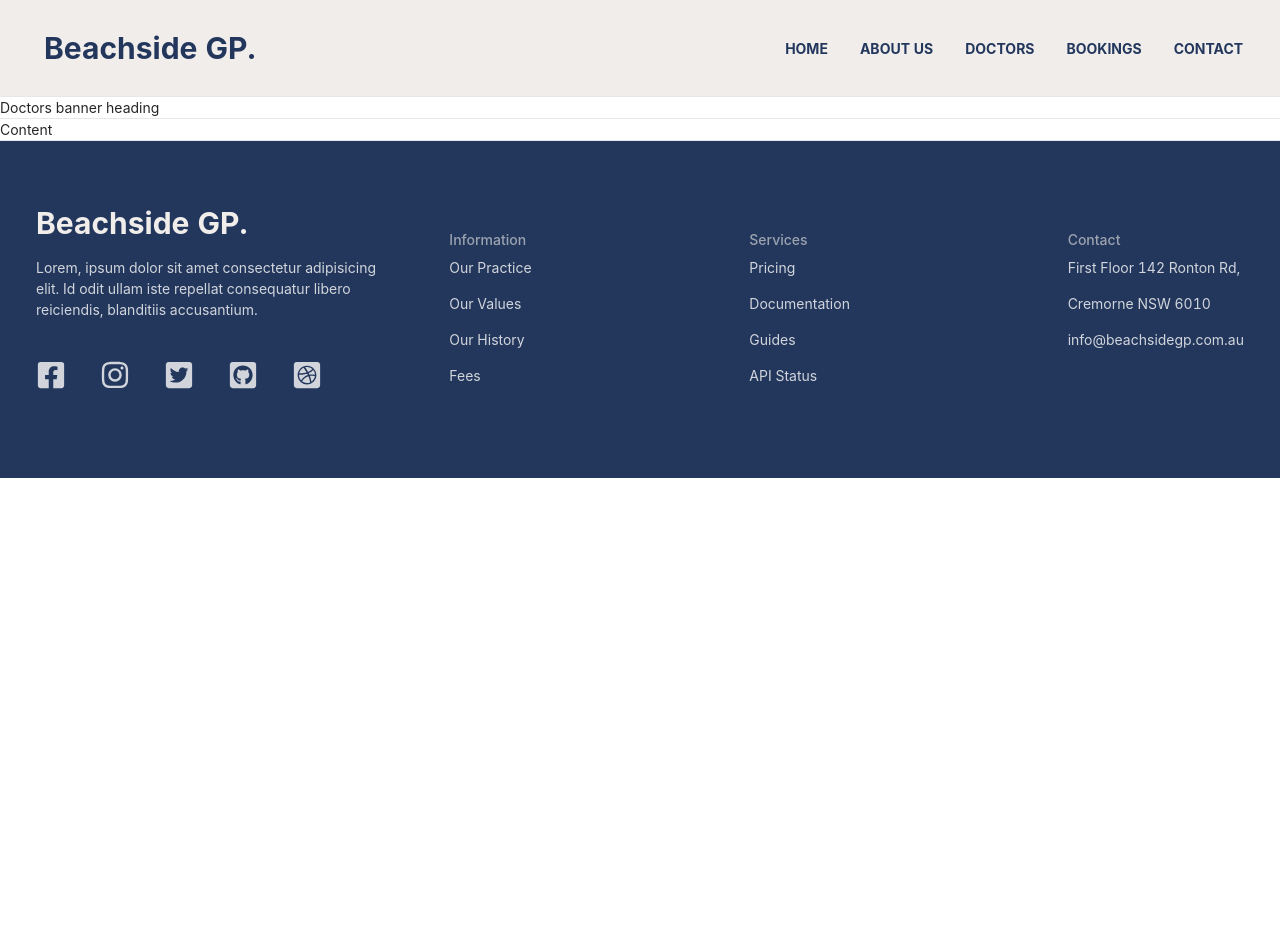
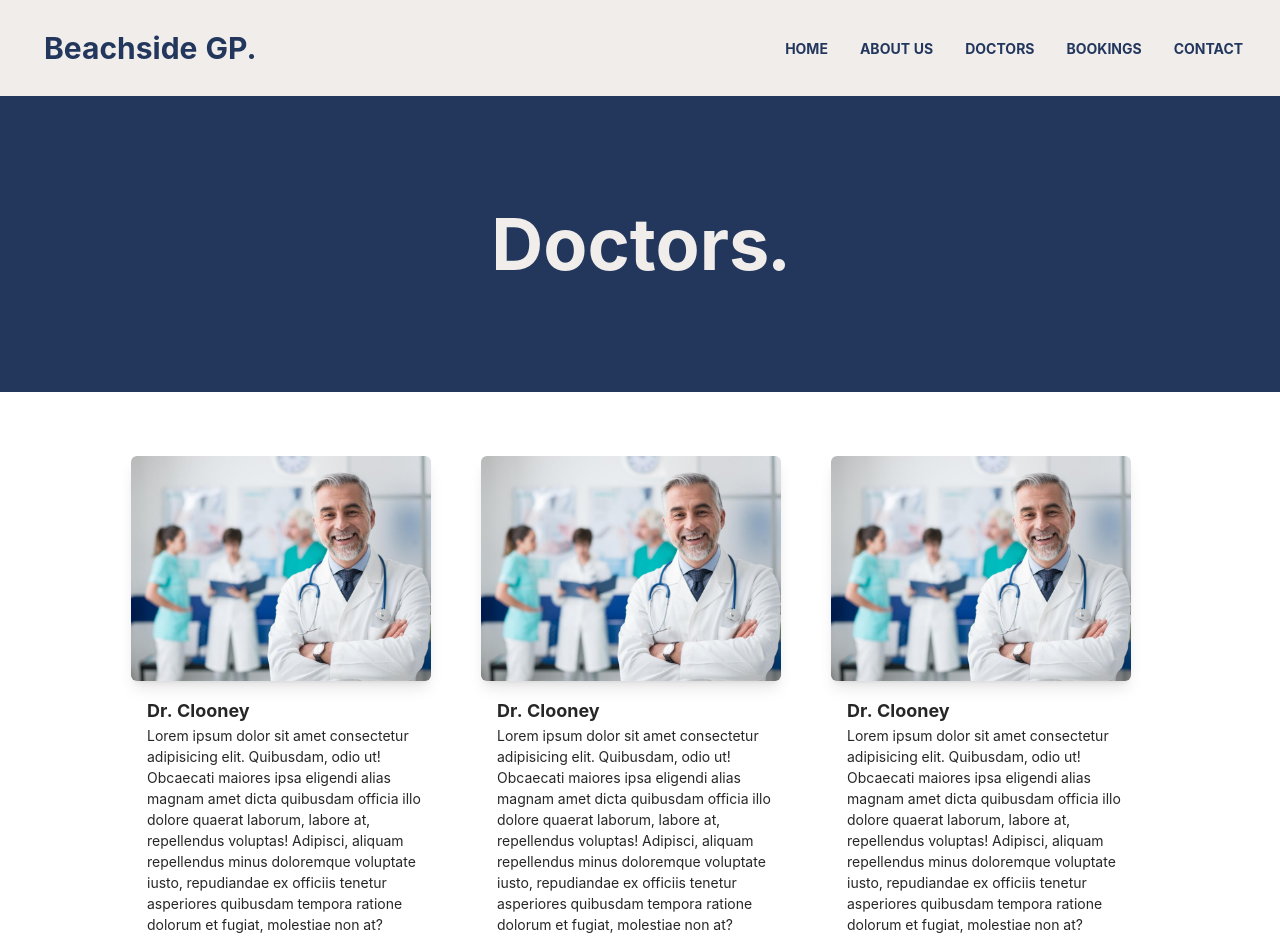
Before and after one commit to marlonmoreira000/clinic-concierge-app-frontend, a React (Vite) app: page /doctors in a window 1280 px wide. Shown: the top 952 px of the page. Before the commit the page ends 800 px from the top, so only its background shows below. Built offline with nearby package versions, Linux system fonts and the light colour scheme.

Commit message:
finish all basic pages

```diff
--- /dev/null
+++ b/src/components/Header.jsx
@@ -0,0 +1,13 @@
+import React from "react";
+
+const Header = (props) => {
+  return (
+    <div className="bg-[#23375d]">
+      <h1 class="text-center text-4xl sm:text-6xl md:text-7xl font-bold py-16 md:py-22 lg:py-28 text-[#f0edeb]">
+        {props.text}
+      </h1>
+    </div>
+  );
+};
+
+export default Header;
--- a/src/components/Hero.jsx
+++ b/src/components/Hero.jsx
@@ -1,5 +1,4 @@
 import React from "react";
-// import Typed from "react-typed";
 
 const Hero = () => {
   return (
@@ -10,15 +9,8 @@ const Hero = () => {
         </h1>
         <div className="flex justify-center items-center">
           <p className="text-xl sm:text-4xl md:text-5xl font-bold py-4 text-[#f0edeb]">
-            Our GPs care for your wellness.
+            Our GPs care about your wellbeing.
           </p>
-          {/* <Typed
-            className="text-xl sm:text-4xl md:text-5xl font-bold pl-2 text-[#f0edeb]"
-            strings={["health", "welfare", "vitality"]}
-            typeSpeed={160}
-            backSpeed={220}
-            loop
-          /> */}
         </div>
       </div>
     </div>
--- a/src/components/Nav.jsx
+++ b/src/components/Nav.jsx
@@ -17,10 +17,10 @@ const Nav = () => {
         </h1>
         <ul className="hidden lg:flex uppercase text-[#23375d] font-bold">
           <li className="p-4"><Link to="/">Home</Link></li>
-          <li className="p-4 flex-shrink-0"><Link to="/">About us</Link></li>
-          <li className="p-4"><Link to="/">Doctors</Link></li>
+          <li className="p-4 flex-shrink-0"><Link to="/about">About us</Link></li>
+          <li className="p-4"><Link to="/doctors">Doctors</Link></li>
           <li className="p-4"><Link to="/bookings">Bookings</Link></li>
-          <li className="p-4"><Link to="/">Contact</Link></li>
+          <li className="p-4"><Link to="/contact">Contact</Link></li>
         </ul>
         <div onClick={handleNav} className="block lg:hidden">
           {nav ? <AiOutlineClose size={25} /> : <AiOutlineMenu size={25} />}
--- a/src/components/pages/About.jsx
+++ b/src/components/pages/About.jsx
@@ -1,13 +1,32 @@
+import Header from "../Header";
+
 const About = () => {
-    return (
-      <>
-        <hr />
-        <h1>About banner heading</h1>
-        <hr />
-        <h1>Content</h1>
-        <hr />
-      </>
-    );
-}
+  return (
+    <>
+      <Header text="About us." />
+      <div>
+        <div className="py-12 bg-[#f0edeb] flex flex-col justify-center items-center">
+          <div className="p-6">
+            <img
+              className="w-[400px] md:w-[550px] shadow-lg rounded-md"
+              src="/src/assets/about-us.jpg"
+              alt="/"
+            />
+          </div>
+          <div className="max-w-[600px] p-4 text-lg">
+            <p>
+              Without exception, we’re here for you, and go out of our way to
+              make sure your experience is welcoming, comfortable, and
+              clinically excellent. Our practice is more than just bricks and
+              mortar, it is the proliferation and expression of an idea: an idea
+              built on the tenancy of strong family values and an unwavering
+              commitment to you and your family’s well-being.
+            </p>
+          </div>
+        </div>
+      </div>
+    </>
+  );
+};
 
-export default About
+export default About;
--- a/src/components/pages/Bookings.jsx
+++ b/src/components/pages/Bookings.jsx
@@ -1,6 +1,7 @@
 import Appointments from "../Appointments";
 import { DatePicker, Button, Dropdown, Menu, Space } from "antd";
 import React, { useState } from "react";
+import Header from "../Header";
 
 const Bookings = () => {
   // dynamic data ("state")
@@ -53,6 +54,8 @@ const Bookings = () => {
 
   // return statement
   return (
+    <>
+      <Header text="Bookings." />
       <div className="w-full p-8">
         <div className="text-center">
           {/* filter bar */}
@@ -76,6 +79,7 @@ const Bookings = () => {
           </div>
         </div>
       </div>
+    </>
   );
 };
 
--- a/src/components/pages/Contact.jsx
+++ b/src/components/pages/Contact.jsx
@@ -1,13 +1,29 @@
+import Header from "../Header";
+
 const Contact = () => {
-    return (
-      <>
-        <hr />
-        <h1>Contact banner heading</h1>
-        <hr />
-        <h1>Content</h1>
-        <hr />
-      </>
-    );
-}
+  return (
+    <>
+      <Header text="Contact." />
+      <div>
+        <div className="py-12 flex flex-col items-center">
+          <div className="text-center p-8 max-w-[700px]">
+            <h3 className="text-xl font-bold pb-4">Details</h3>
+            <p>
+              Lorem ipsum dolor sit amet consectetur adipisicing elit. Sit,
+              quisquam in consequatur provident voluptas perspiciatis nam
+              ratione, ipsam, blanditiis asperiores unde. Laboriosam hic veniam
+              laudantium consequuntur! Quia quasi id error, corrupti ipsam amet
+              molestias natus illum impedit animi aperiam tempora minus ea cum
+              a. Dignissimos aspernatur eveniet nulla et eius.
+            </p>
+          </div>
+          <div className="p-8">
+            <img className="w-[700px]" src="/src/assets/map.png" alt="/" />
+          </div>
+        </div>
+      </div>
+    </>
+  );
+};
 
-export default Contact
+export default Contact;
--- a/src/components/pages/Doctors.jsx
+++ b/src/components/pages/Doctors.jsx
@@ -1,13 +1,77 @@
+import Header from "../Header";
+
 const Doctors = () => {
-    return (
-      <>
-        <hr />
-        <h1>Doctors banner heading</h1>
-        <hr />
-        <h1>Content</h1>
-        <hr />
-      </>
-    );
-}
+  return (
+    <>
+      <Header text="Doctors." />
+      <div>
+        <div className="p-12 flex flex-wrap justify-center">
+          <div className="p-4 w-[350px]">
+            <img
+              className="w-[300px] shadow-lg rounded-md"
+              src="/src/assets/about-us.jpg"
+              alt=""
+            />
+            <div className="p-4">
+              <h3 className="text-lg font-bold">Dr. Clooney</h3>
+              <p>
+                Lorem ipsum dolor sit amet consectetur adipisicing elit.
+                Quibusdam, odio ut! Obcaecati maiores ipsa eligendi alias magnam
+                amet dicta quibusdam officia illo dolore quaerat laborum, labore
+                at, repellendus voluptas! Adipisci, aliquam repellendus minus
+                doloremque voluptate iusto, repudiandae ex officiis tenetur
+                asperiores quibusdam tempora ratione dolorum et fugiat,
+                molestiae non at?
+              </p>
+            </div>
+          </div>
 
-export default Doctors
+          <div className="p-4 w-[350px]">
+            <img
+              className="w-[300px] shadow-lg rounded-md"
+              src="/src/assets/about-us.jpg"
+              alt=""
+            />
+            <div className="p-4">
+              <h3 className="text-lg font-bold">Dr. Clooney</h3>
+              <p>
+                Lorem ipsum dolor sit amet consectetur adipisicing elit.
+                Quibusdam, odio ut! Obcaecati maiores ipsa eligendi alias magnam
+                amet dicta quibusdam officia illo dolore quaerat laborum, labore
+                at, repellendus voluptas! Adipisci, aliquam repellendus minus
+                doloremque voluptate iusto, repudiandae ex officiis tenetur
+                asperiores quibusdam tempora ratione dolorum et fugiat,
+                molestiae non at?
+              </p>
+            </div>
+          </div>
+
+          <div className="p-4 w-[350px]">
+            <img
+              className="w-[300px] shadow-lg rounded-md"
+              src="/src/assets/about-us.jpg"
+              alt=""
+            />
+            <div className="p-4">
+              <h3 className="text-lg font-bold">Dr. Clooney</h3>
+              <p>
+                Lorem ipsum dolor sit amet consectetur adipisicing elit.
+                Quibusdam, odio ut! Obcaecati maiores ipsa eligendi alias magnam
+                amet dicta quibusdam officia illo dolore quaerat laborum, labore
+                at, repellendus voluptas! Adipisci, aliquam repellendus minus
+                doloremque voluptate iusto, repudiandae ex officiis tenetur
+                asperiores quibusdam tempora ratione dolorum et fugiat,
+                molestiae non at?
+              </p>
+            </div>
+          </div>
+
+
+
+        </div>
+      </div>
+    </>
+  );
+};
+
+export default Doctors;
--- a/src/components/pages/Home.jsx
+++ b/src/components/pages/Home.jsx
@@ -5,7 +5,7 @@ const Home = () => {
     <>
       <Hero />
       <div className="w-full text-center bg-[#f0edeb]">
-        <button class="bg-[#23375d] hover:bg-[#334b88] text-gray-100 font-bold py-3 px-6 rounded-md mb-[8rem] mt-[6rem]">
+        <button class="bg-[#23375d] hover:bg-[#334b88] text-gray-100 font-bold py-3 px-6 rounded-md my-[6rem]">
           Make a Booking
         </button>
       </div>
```
Also changed, not shown: src/assets/about-us.jpg (added), src/assets/map.png (added). Lines whose indentation alone changed are shown as unchanged.
